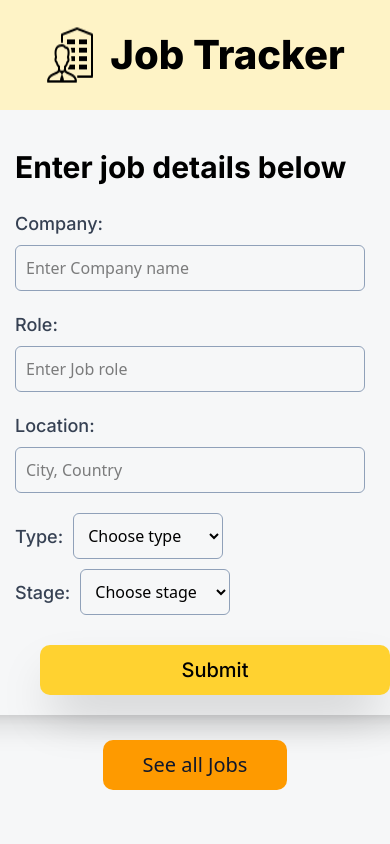
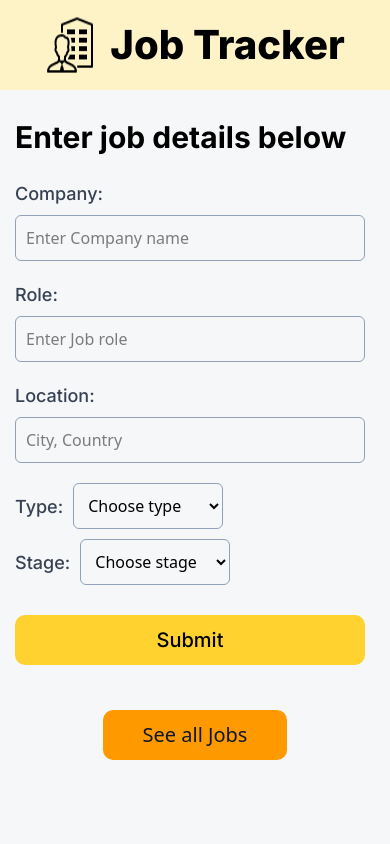
Before and after one commit to Bigbilly-github/job-application-tracker, a React (Vite) app: page / in a window 390 px wide. Shown: the top 844 px of the page. Built offline with nearby package versions, Linux system fonts and the light colour scheme.

Commit message:
correctional changes

```diff
--- a/src/components/display.jsx
+++ b/src/components/display.jsx
@@ -49,7 +49,7 @@ function Display ({jobs, deleteJob}){
 
     function ShowJobs2 (value,jobs) {
         const newJobs= jobs.filter((job)=> job.jobstage===value);
-        const newJobsHtml =   newJobs.map ((job, index)=> <div className="sm:w-[500px] w-[400px] mt-[40px]  mb-[20px] shadow-md pl-[20px] pb-[20px] pt-[20px]">
+        const newJobsHtml =   newJobs.map ((job, index)=> <div className=" lg:hidden  sm:w-[500px] w-[400px] mt-[40px]  mb-[20px] shadow-md sm:pl-[20px] pl-[30px] pb-[20px] pt-[20px]">
                         <p className="text-[24px] text-gray-500  mb-[7px] font-medium font-inter">
                             Company Name:   <span className="text-black font-mono">{job.companyname}</span>
                         </p>
@@ -89,9 +89,9 @@ function Display ({jobs, deleteJob}){
                         See All Jobs Here
                     </h1>
 
-                    <div>
+                    <div className="flex flex-col gap-2 sm:gap-0 sm:flex-row sm:items-center">
                         <label htmlFor="displayoptions" className="text-[20px] mr-3 font-medium text-gray-700">Display Options:</label>
-                                            <select onChange={ChangeValue} value={value} name="displayoptions" id="displayoptions" className="px-[15px]  rounded-[6px] py-[10px] text-[18px] font-normal font-sans border border-gray-300" >
+                                            <select onChange={ChangeValue} value={value} name="displayoptions" id="displayoptions" className="sm:px-[15px] px-[5px]  rounded-[6px] py-[10px] text-[18px] font-normal font-sans border border-gray-300" >
                                                 <option value="">Choose jobs to display</option>
                                                 <option value="alljobs">All Jobs</option>
                                                 <option value="Applied">Jobs at Applied Stage</option>
@@ -103,7 +103,7 @@ function Display ({jobs, deleteJob}){
 
                     </div>
 
-                    <table className="border hidden lg:block  w-full border-gray-700 shadow-md rounded-lg mt-[20px]">
+                    <table className="border hidden lg:block  w-full border-gray-700 shadow-md rounded-lg mt-[40px]">
                             <thead>
                                     <tr className="bg-gray-200 text-gray-500  font-bold font-inter text-2xl">
                                             <th className="px-4 py-2 border">Index</th>
@@ -150,7 +150,7 @@ function Display ({jobs, deleteJob}){
 
                     </table>
                     { value!=="alljobs" ? ShowJobs2(value,jobs):
-                                jobs.map ((job, index)=> <div className="sm:w-[500px] w-[400px]  mt-[40px]  mb-[30px] shadow-md pl-[20px] pb-[20px] pt-[20px]">
+                                jobs.map ((job, index)=> <div className=" lg:hidden   sm:w-[500px] w-[400px]  mt-[40px]  mb-[30px] shadow-md sm:pl-[20px] pl-[30px] pb-[20px] pt-[20px]">
                                             <p className="text-[24px] text-gray-500 mb-[7px] font-medium font-inter">
                                                 Company Name: <span className="text-black font-mono">{job.companyname}</span>
                                             </p>
--- a/src/components/header.jsx
+++ b/src/components/header.jsx
@@ -6,7 +6,7 @@ function Header (){
 
     return(
         <>
-          <header className=" h-[110px] bg-amber-100  flex  items-center justify-center fixed left-0 right-0 ">
+          <header className=" sm:h-[110px] h-[90px] bg-amber-100  flex  items-center justify-center fixed left-0 right-0 ">
             <div className='flex gap-[15px]'>
                 <img src={logo} alt="website logo" />
                 <h1 className="font-inter text-[40px] font-extrabold ">
--- a/src/components/main.jsx
+++ b/src/components/main.jsx
@@ -153,8 +153,8 @@ function AddToJob (addJob,job) {
 
     return(
         <>
-        <section className="w-[100%] h-[100vh] mt-[120px]  flex-col   flex items-center">
-            <div className="flex  w-[550px] flex-col bg-[#F6F7F8] items-center pl-[40px] border-0 shadow-xl pt-[15px] pb-[20px] rounded-2xl">
+        <section className="w-[100%] h-[100vh] sm:mt-[120px] mt-[90px]  flex-col   flex items-center">
+            <div className="flex  w-[550px] flex-col bg-[#F6F7F8] items-center pl-[40px] border-0 sm:shadow-xl pt-[15px] pb-[20px] rounded-2xl">
 
 
 
@@ -203,7 +203,7 @@ function AddToJob (addJob,job) {
 
                  </form>
 
-                <button  onClick={()=> AddToJob(addJob,job)}  type="btn" className=" mt-[20px] font-medium mx-auto w-[350px] sm:w-[400px] bg-amber-300 hover:text-amber-300 hover:bg-black py-[10px] font-inter text-[20px] rounded-[10px] shadow-2xl">
+                <button  onClick={()=> AddToJob(addJob,job)}  type="btn" className=" mt-[20px] font-medium sm:mx-auto -ml-[50px] w-[350px] sm:w-[400px] bg-amber-300 hover:text-amber-300 hover:bg-black py-[10px] font-inter text-[20px] rounded-[10px] sm:shadow-2xl">
                         Submit
 
                     </button>
--- a/src/index.css
+++ b/src/index.css
@@ -6,6 +6,7 @@
 
 body{
   background-color: #F6F7F8;
+  padding-bottom: 50px;
 }
 
 html, body {
```
